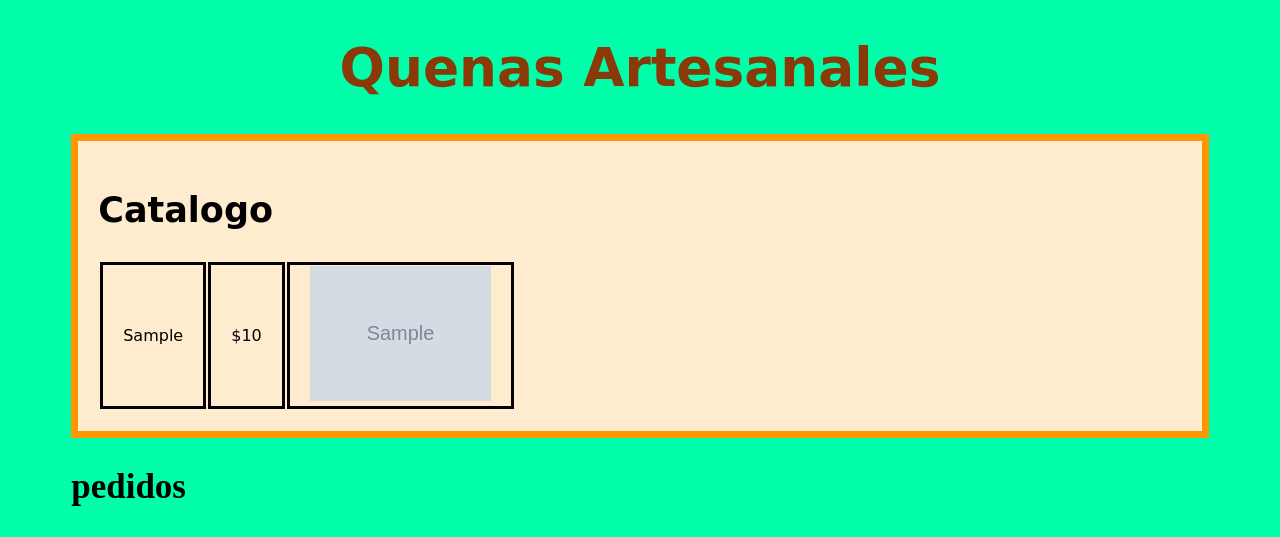
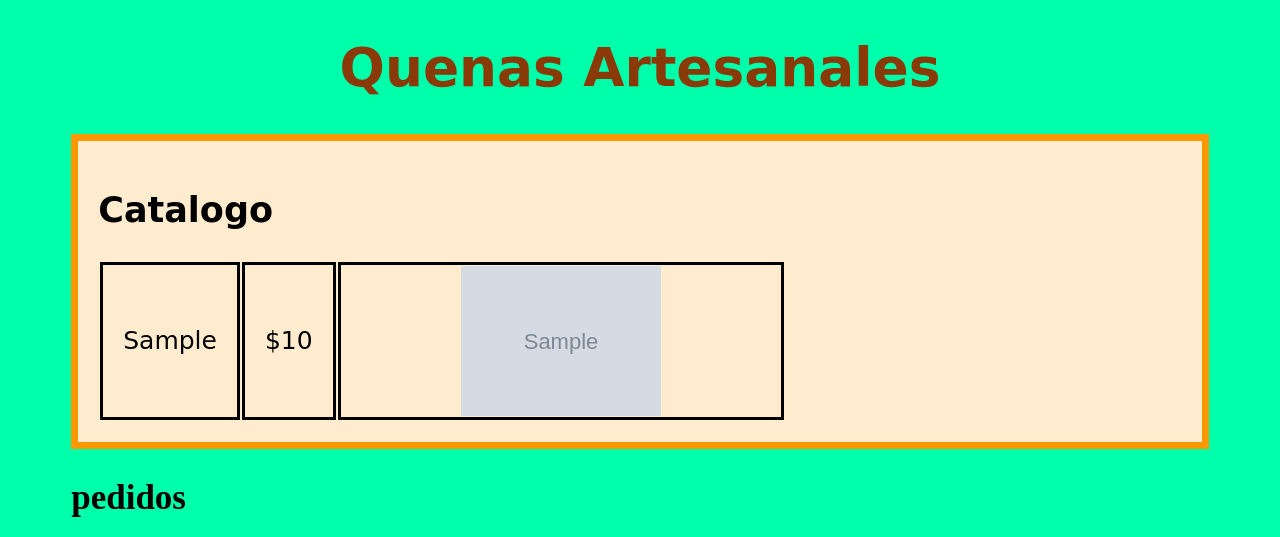
Before and after one commit to josmangom01/paginaDinamicaJMGG, a PHP site: page / in a window 1280 px wide. Shown: the top 537 px of the page. Run offline with PHP 8.4, Linux system fonts and the light colour scheme; tables that the repository leaves empty or names only in its code hold one stand-in row (values such as "Sample post"); grey boxes marked "Sample" are stand-in pictures.

Commit message:
Acomodar Imagenes y Tamaño de Fuente

```diff
--- a/styles.css
+++ b/styles.css
@@ -28,6 +28,7 @@ h1 {
 
 .catalogo td{
     border: solid;
+    font-size: 25px;
 }
 
 #imagenes {
@@ -35,7 +36,9 @@ h1 {
 }
 
 .imagen{
-    width: 181px;
+    width: 50%;
+    margin: auto;
+    display: block;
 }
 
 #img1 {
```
